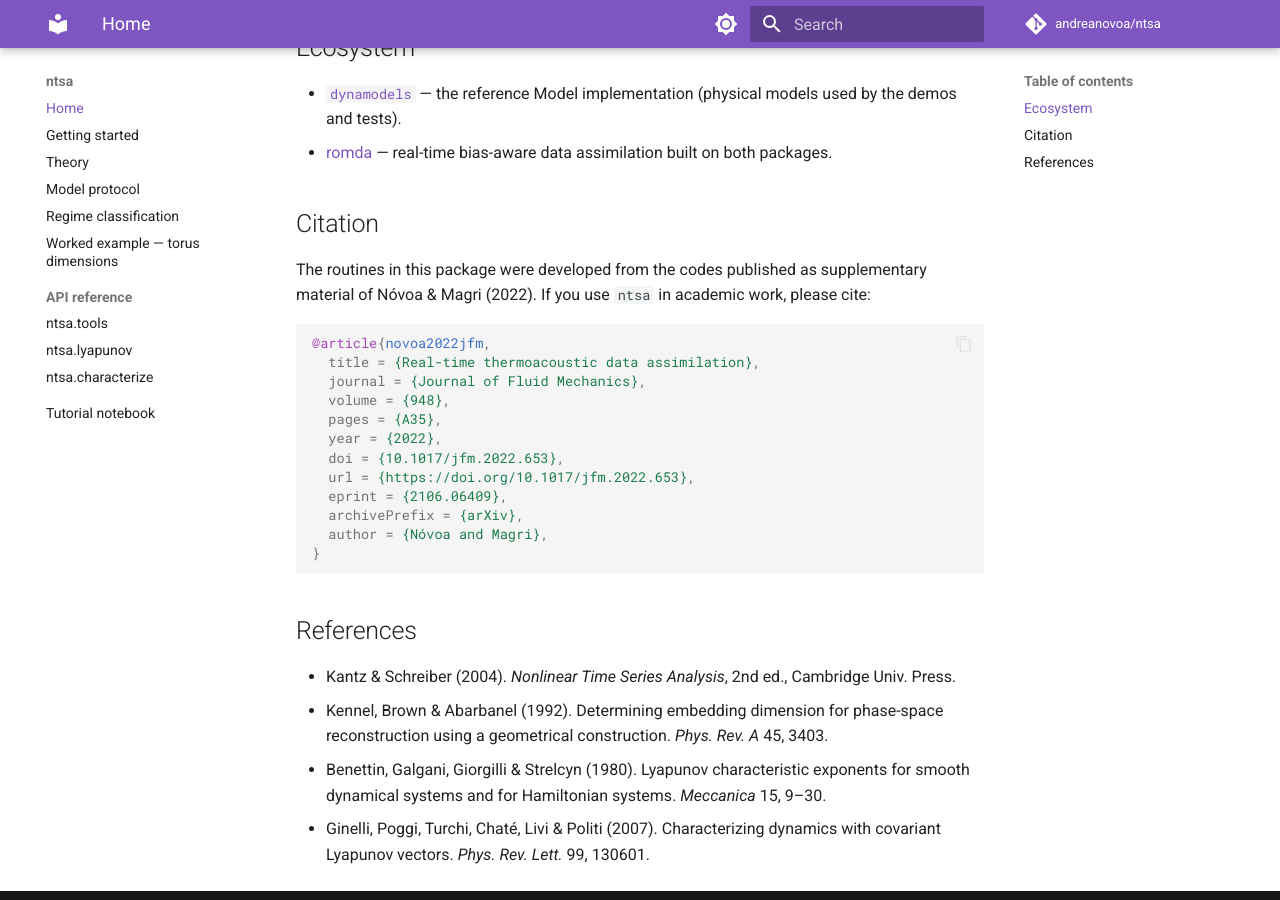
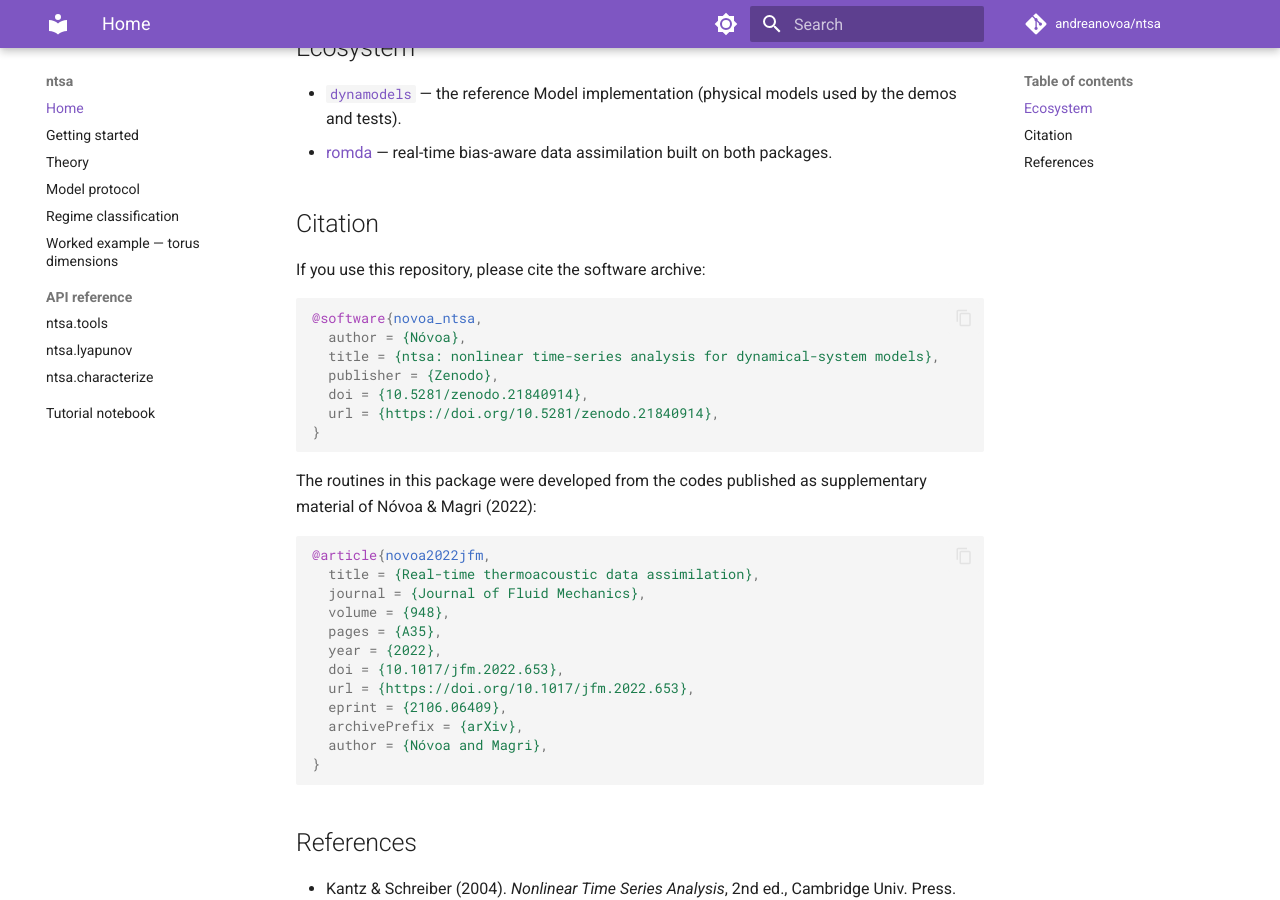
Before and after one commit to andreanovoa/ntsa, an MkDocs documentation site: the page built from docs/index.md, in a window 1280 px wide and 900 px high, scrolled down 898 px. Built offline with MkDocs 1.6.1 and Material for MkDocs 9.7.7, drawn with Linux system fonts in a browser that asks for light colours; comment, search, counter and statistics services are not loaded.

Commit message:
cite the Zenodo software archive alongside the JFM origin paper

````diff
--- a/docs/index.md
+++ b/docs/index.md
@@ -24,9 +24,20 @@ Reference: Kantz & Schreiber, *Nonlinear Time Series Analysis* (2004).
 
 ## Citation
 
+If you use this repository, please cite the software archive:
+
+```bibtex
+@software{novoa_ntsa,
+  author = {Nóvoa},
+  title = {ntsa: nonlinear time-series analysis for dynamical-system models},
+  publisher = {Zenodo},
+  doi = {10.5281/zenodo.21840914},
+  url = {https://doi.org/10.5281/zenodo.21840914},
+}
+```
+
 The routines in this package were developed from the codes published as
-supplementary material of Nóvoa & Magri (2022). If you use `ntsa` in academic
-work, please cite:
+supplementary material of Nóvoa & Magri (2022):
 
 ```bibtex
 @article{novoa2022jfm,
````
Also changed, not shown: README.md (+13 -2 lines).
